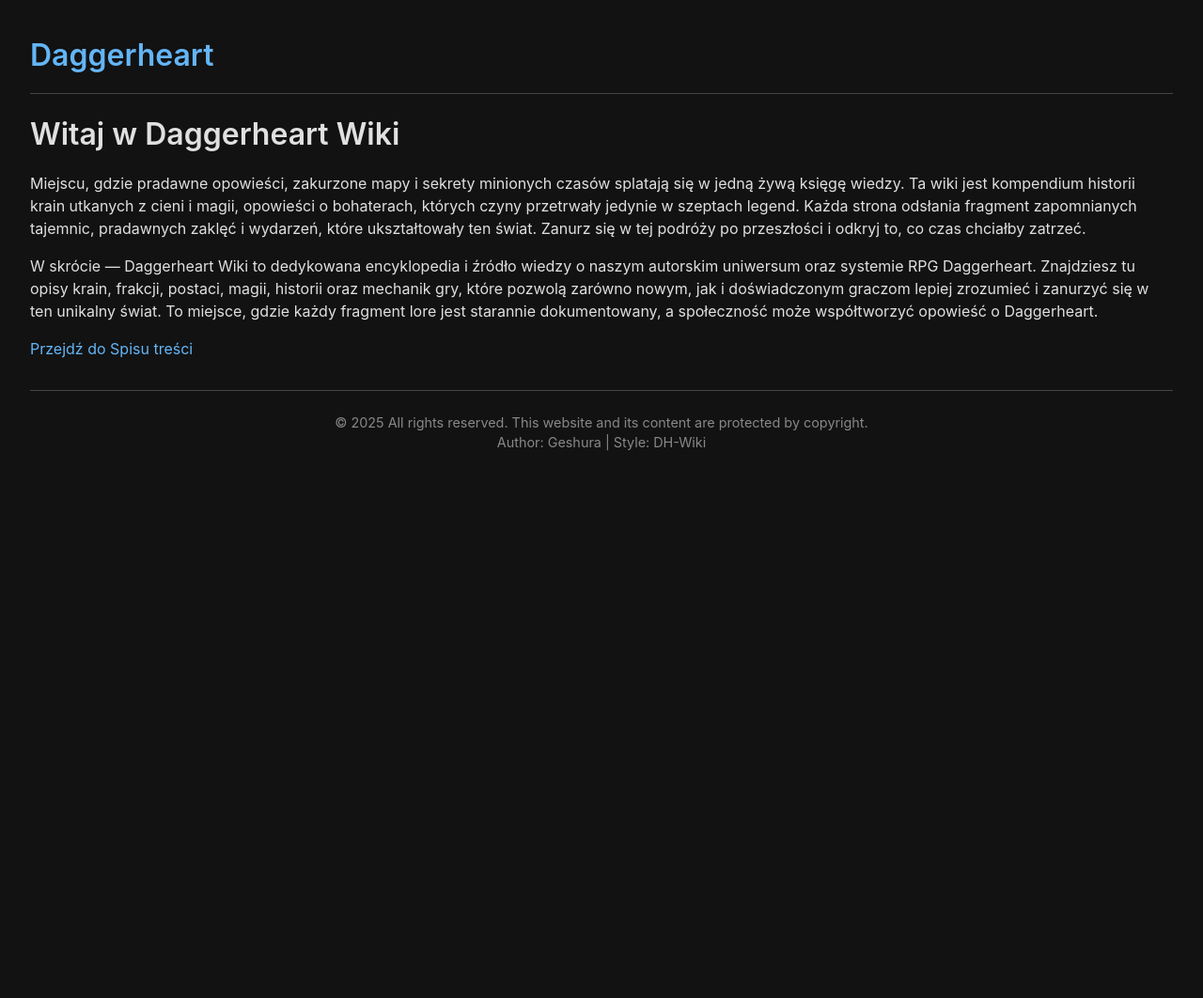
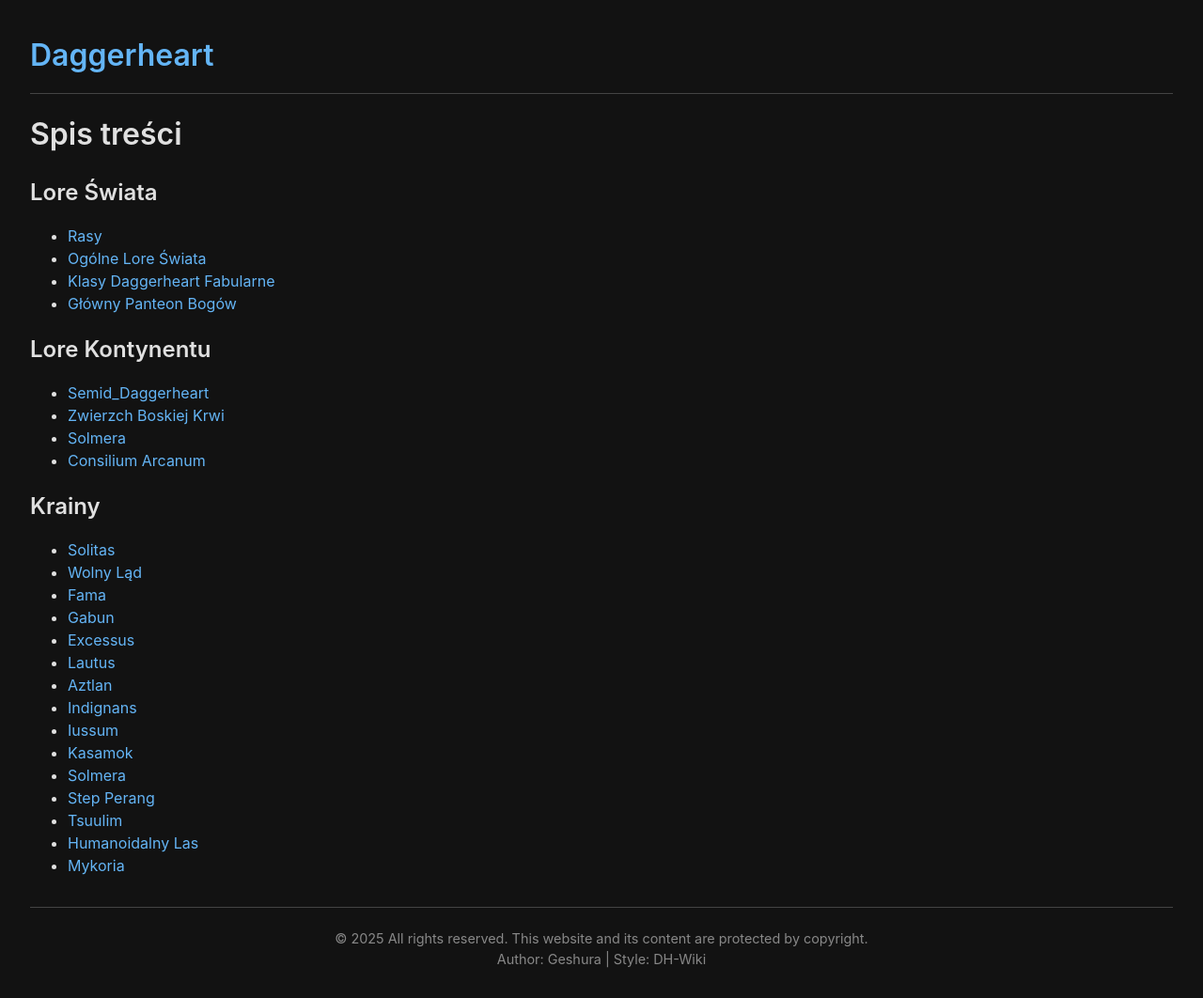
Before and after one commit to Geshura/dh-wiki, a Jekyll site: the page built from index.md, in a window 1280 px wide. Shown: the whole page at 94% size. Built offline with Jekyll 4.4.1, drawn with Linux system fonts in a browser that asks for light colours; before the commit the page ends 900 px from its top, so only the background shows below that.

Commit message:
Update index.md

```diff
--- a/index.md
+++ b/index.md
@@ -1,12 +1,35 @@
 ---
-title: Witaj podróżniku!
+title: Spis treści
 layout: default
 ---
 
-# Witaj w Daggerheart Wiki
+# Spis treści
 
-Miejscu, gdzie pradawne opowieści, zakurzone mapy i sekrety minionych czasów splatają się w jedną żywą księgę wiedzy. Ta wiki jest kompendium historii krain utkanych z cieni i magii, opowieści o bohaterach, których czyny przetrwały jedynie w szeptach legend. Każda strona odsłania fragment zapomnianych tajemnic, pradawnych zaklęć i wydarzeń, które ukształtowały ten świat. Zanurz się w tej podróży po przeszłości i odkryj to, co czas chciałby zatrzeć.
+## Lore Świata
+- [Rasy](Lore-Swiata/rasy.md)
+- [Ogólne Lore Świata](Lore-Swiata/ogolne-lore-swiata.md)
+- [Klasy Daggerheart Fabularne](Lore-Swiata/klasy-daggerheart-fabularne.md)
+- [Główny Panteon Bogów](Lore-Swiata/glowny-panteon-bogow.md)
 
-W skrócie — Daggerheart Wiki to dedykowana encyklopedia i źródło wiedzy o naszym autorskim uniwersum oraz systemie RPG Daggerheart. Znajdziesz tu opisy krain, frakcji, postaci, magii, historii oraz mechanik gry, które pozwolą zarówno nowym, jak i doświadczonym graczom lepiej zrozumieć i zanurzyć się w ten unikalny świat. To miejsce, gdzie każdy fragment lore jest starannie dokumentowany, a społeczność może współtworzyć opowieść o Daggerheart.
+## Lore Kontynentu
+- [Semid_Daggerheart](Lore-Kontynentu/semid_daggerheart.md)
+- [Zwierzch Boskiej Krwi](Lore-Kontynentu/zwierzch-boskiej-krwi.md)
+- [Solmera](Lore-Kontynentu/solmera.md)
+- [Consilium Arcanum](Lore-Kontynentu/consilium-arcanum.md)
 
-[Przejdź do Spisu treści](spis.md)
+## Krainy
+- [Solitas](Krainy/solitas.md)
+- [Wolny Ląd](Krainy/wolny-lad.md)
+- [Fama](Krainy/fama.md)
+- [Gabun](Krainy/gabun.md)
+- [Excessus](Krainy/excessus.md)
+- [Lautus](Krainy/lautus.md)
+- [Aztlan](Krainy/aztlan.md)
+- [Indignans](Krainy/indignans.md)
+- [Iussum](Krainy/iussum.md)
+- [Kasamok](Krainy/kasamok.md)
+- [Solmera](Krainy/solmera.md)
+- [Step Perang](Krainy/step-perang.md)
+- [Tsuulim](Krainy/tsuulim.md)
+- [Humanoidalny Las](Krainy/humanoidalny-las.md)
+- [Mykoria](Krainy/mykoria.md)
```
